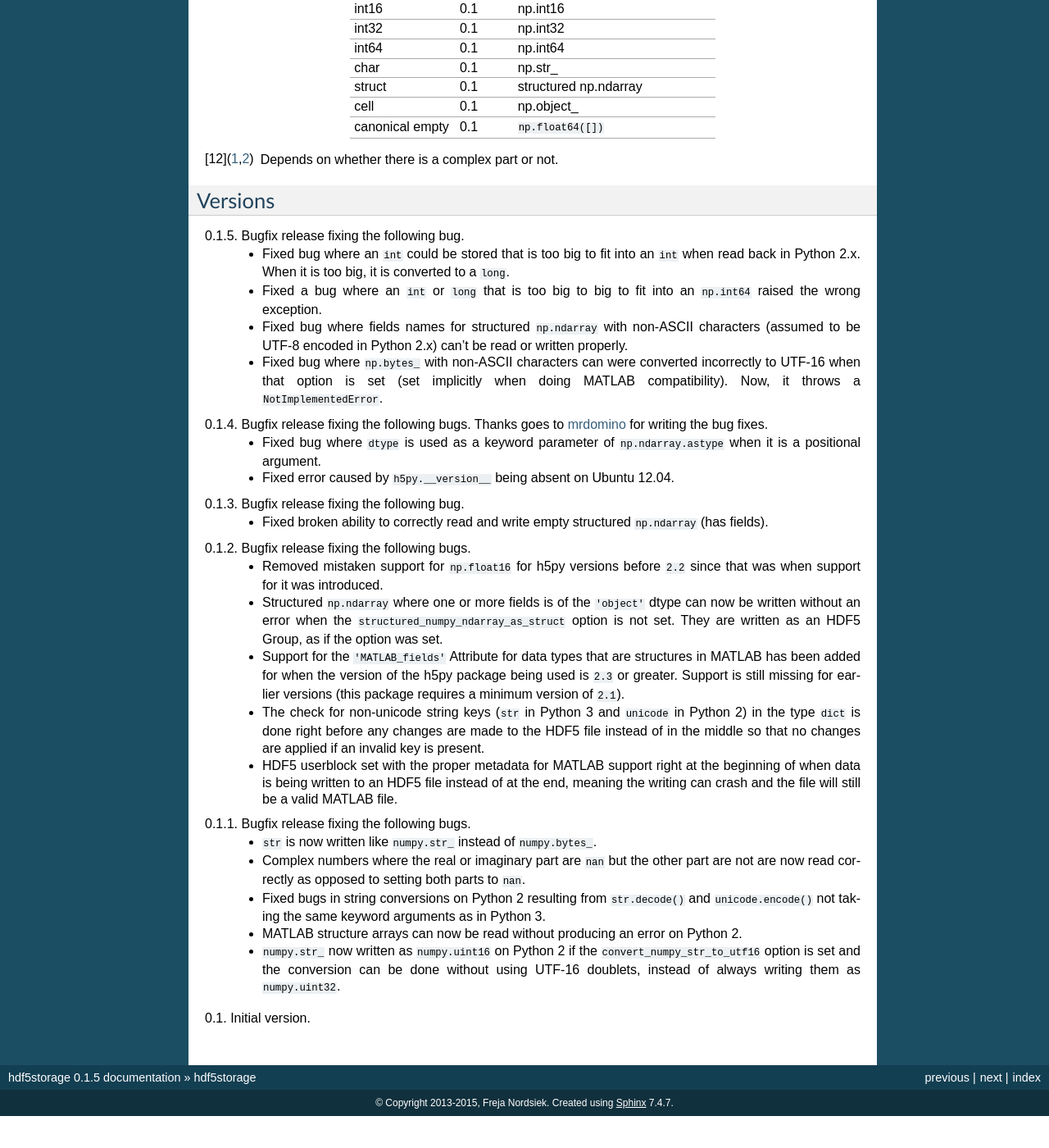
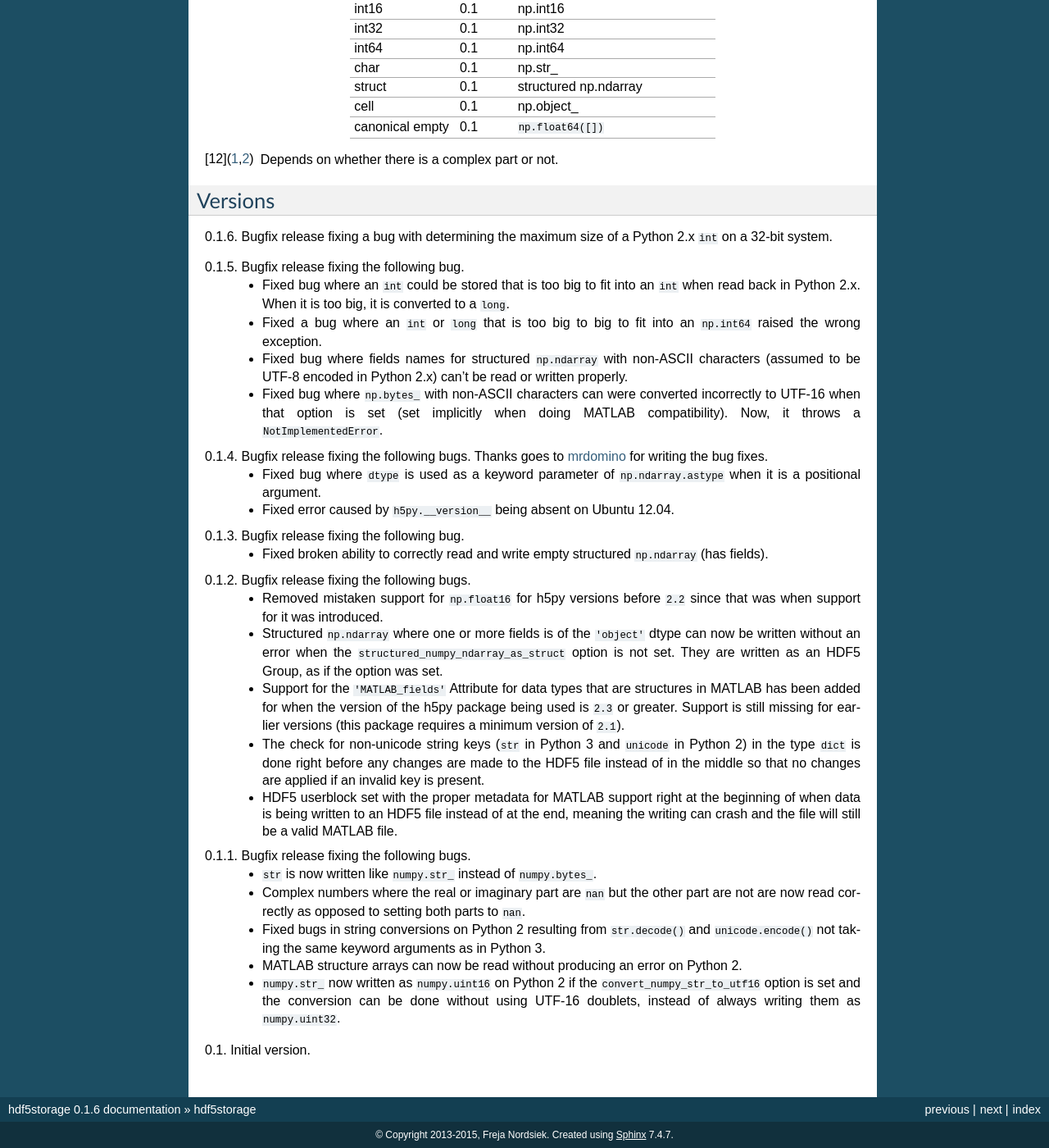
Before and after one commit to frejanordsiek/hdf5storage, a Sphinx documentation site: the page built from doc/source/information.rst, in a window 1280 px wide and 1400 px high, scrolled down 3611 px. Shown: the whole window at 82% size. Built offline with Sphinx 7.4.7, drawn with Linux system fonts in a browser that asks for light colours; formulas are drawn with MathJax 3; before the commit the page ends 4972 px from its top, so only the background shows below that; some of the changed text lies outside the part shown.

Commit message:
Incremented version to 0.1.6 and added entry to Changelong in README.rst.

```diff
--- a/README.rst
+++ b/README.rst
@@ -209,6 +209,8 @@ canonical empty  0.1      ``np.float64([])``
 Versions
 ========
 
+0.1.6. Bugfix release fixing a bug with determining the maximum size of a Python 2.x ``int`` on a 32-bit system.
+
 0.1.5. Bugfix release fixing the following bug.
        * Fixed bug where an ``int`` could be stored that is too big to
          fit into an ``int`` when read back in Python 2.x. When it is
--- a/doc/source/conf.py
+++ b/doc/source/conf.py
@@ -59,9 +59,9 @@ copyright = '2013-2015, Freja Nordsiek'
 # built documents.
 #
 # The short X.Y version.
-version = '0.1.5'
+version = '0.1.6'
 # The full version, including alpha/beta/rc tags.
-release = '0.1.5'
+release = '0.1.6'
 
 # The language for content autogenerated by Sphinx. Refer to documentation
 # for a list of supported languages.
--- a/setup.py
+++ b/setup.py
@@ -12,7 +12,7 @@ with open('README.rst') as file:
     long_description = file.read()
 
 setup(name='hdf5storage',
-      version='0.1.5',
+      version='0.1.6',
       description='Utilities to read/write Python types to/from HDF5 files, including MATLAB v7.3 MAT files.',
       long_description=long_description,
       author='Freja Nordsiek',
```
